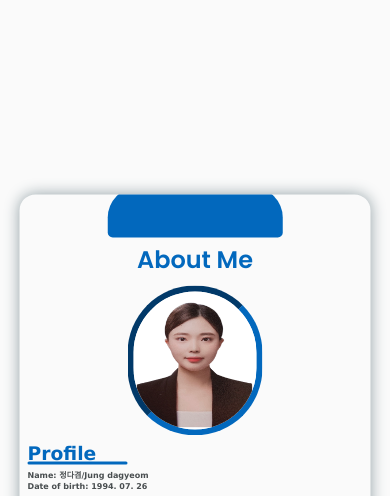
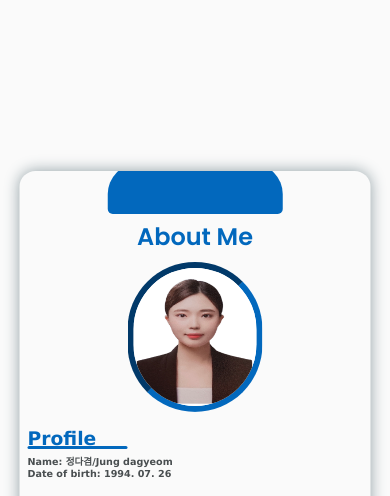
Before and after one commit to Jung-dagyeom/introduce, a plain HTML site: page index.html in a window 390 px wide. Shown: the part 275-771 px from the top of the page. Drawn offline with nearby package versions, Linux system fonts and the light colour scheme; a script that the page names is missing; some icons are missing.

Commit message:
16일 커밋

```diff
--- a/css/responsive.css
+++ b/css/responsive.css
@@ -112,7 +112,7 @@
         height: 200px;
     }
     .about__info--item {
-        margin-bottom: .5rem;
+        margin-bottom: 1rem;
     }
     .info__title {
         margin-bottom: .3rem;
--- a/css/style.css
+++ b/css/style.css
@@ -299,7 +299,6 @@
     }
     .about__info--item ul li{
         display: inline-block;
-        font-size: .5rem;
         margin-right: .5rem;
         color: var(--gray-color);
     }
```
